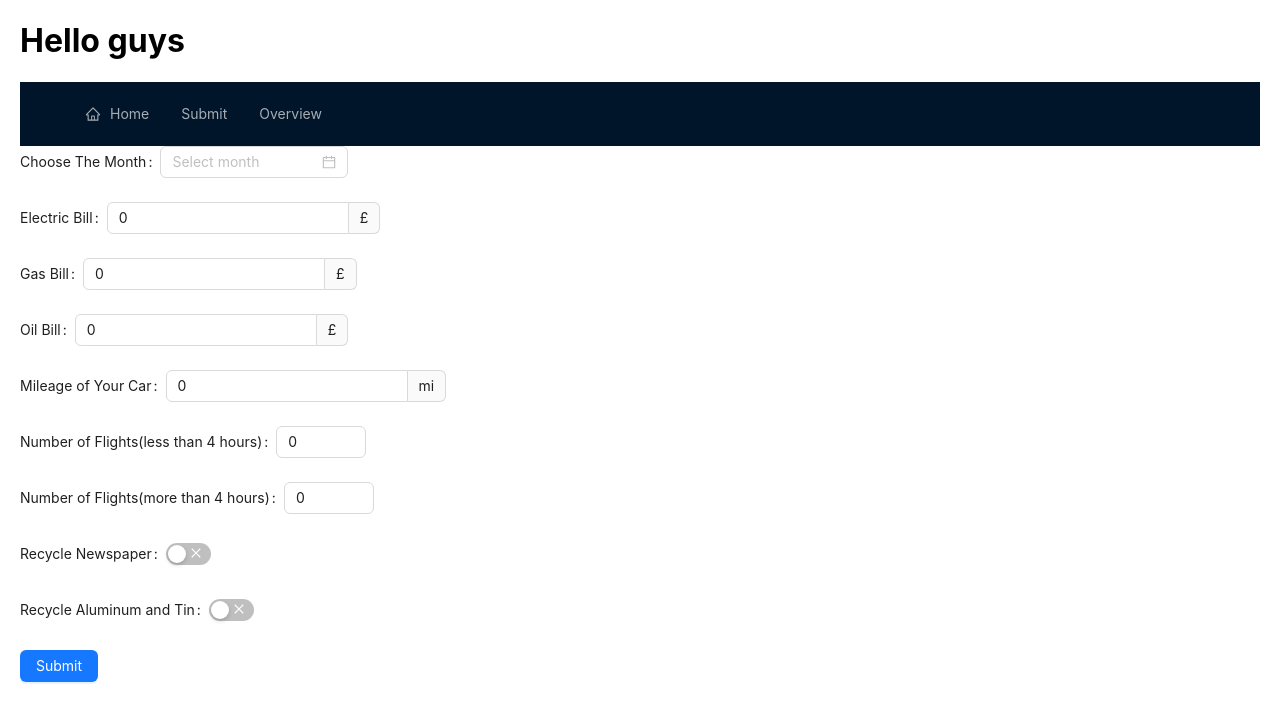
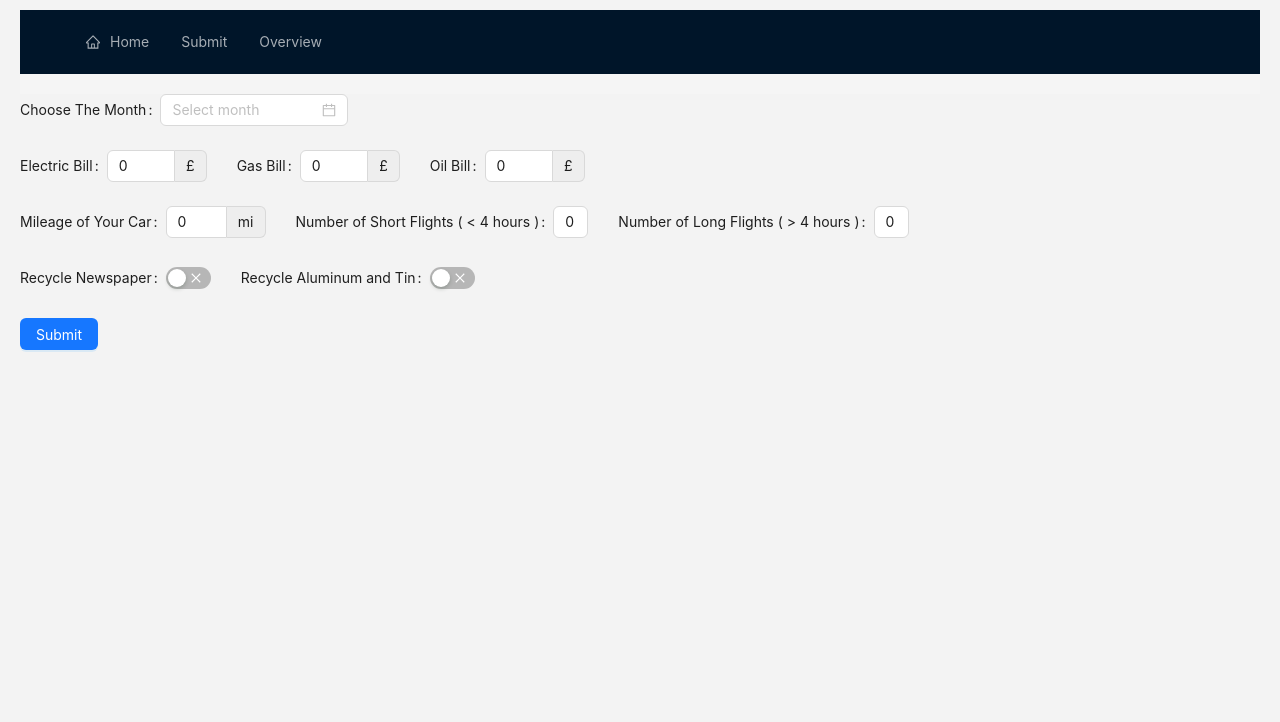
Before and after one commit to RekaKovacs93/CO2-Calculator, a React (Create React App) app in the folder client/: page / in a window 1280 px wide. Shown: the top 722 px of the page. Built offline with nearby package versions, Linux system fonts and the light colour scheme.

Commit message:
flexbox form

```diff
--- a/client/src/App.css
+++ b/client/src/App.css
@@ -8,5 +8,21 @@
   text-align: center;
 } */
 body{
-  margin: 10px 20px
+  margin: 10px 20px;
+  background-color: rgb(243, 243, 243);
 }
+header{
+  margin-bottom: 20px
+}
+.input{
+  width: 100px;
+}
+.inputsmall{
+  width: 35px;
+}
+.formflex{
+  display: flex;
+}
+.switch, .input, .inputsmall{
+  margin-right: 30px;
+}
--- a/client/src/components/MetersForm.js
+++ b/client/src/components/MetersForm.js
@@ -74,32 +74,38 @@ const MetersForm = ({addTrackingData}) => {
                 <Form.Item name = "monthsSubmition" label = "Choose The Month">
                     <DatePicker picker="month"/>
                 </Form.Item>
+                <div className="formflex">
                 <Form.Item label="Electric Bill" name = "electricBill" >
-                    <InputNumber  value = {submitedData.electricBill} addonAfter = "£" min={0} />
+                    <InputNumber className = "input" value = {submitedData.electricBill} addonAfter = "£" min={0} />
                 </Form.Item>
                 <Form.Item label="Gas Bill" name="gasBill"  >
-                    <InputNumber value = {submitedData.gasBill} addonAfter = "£" min={0} />
+                    <InputNumber className = "input" value = {submitedData.gasBill} addonAfter = "£" min={0} />
                 </Form.Item>
                 <Form.Item label="Oil Bill" name="oilBill"  >
-                    <InputNumber value = {submitedData.oilBill} addonAfter = "£" min={0} />
+                    <InputNumber className = "input" value = {submitedData.oilBill} addonAfter = "£" min={0} />
                 </Form.Item>
+                </div>
+                <div className="formflex">
                 <Form.Item label="Mileage of Your Car" name="carMileage" >
-                    <InputNumber value = {submitedData.carMileage} addonAfter = "mi" min={0} />
+                    <InputNumber className = "input" value = {submitedData.carMileage} addonAfter = "mi" min={0} />
                 </Form.Item>
-                <Form.Item label="Number of Flights(less than 4 hours)"  name="flightUnder"   >
-                    <InputNumber value = {submitedData.flightUnder} min={0}  />
+                <Form.Item label="Number of Short Flights ( < 4 hours )"  name="flightUnder"   >
+                    <InputNumber className = "inputsmall" value = {submitedData.flightUnder} min={0}  />
                 </Form.Item>
-                <Form.Item label="Number of Flights(more than 4 hours)"  name="flightOver" >
-                    <InputNumber value = {submitedData.flightOver} min={0} />
+                <Form.Item label="Number of Long Flights ( > 4 hours )"  name="flightOver" >
+                    <InputNumber className = "inputsmall" value = {submitedData.flightOver} min={0} />
                 </Form.Item>
+                </div>
+                <div className="formflex">
                 <Form.Item label="Recycle Newspaper" valuePropName="checked" name="recyclePaper"  >
-                    <Switch   value = {submitedData.recyclePaper} checked = {submitedData.recyclePaper} checkedChildren={<CheckOutlined/>} unCheckedChildren={<CloseOutlined />}  defaultChecked = {submitedData.recyclePaper}/>
+                    <Switch className="switch" value = {submitedData.recyclePaper} checked = {submitedData.recyclePaper} checkedChildren={<CheckOutlined/>} unCheckedChildren={<CloseOutlined />}  defaultChecked = {submitedData.recyclePaper}/>
                 </Form.Item>
                 <Form.Item label="Recycle Aluminum and Tin" valuePropName="checked"  name="recycleAluminium"  >
-                    <Switch   value = "recycleAluminium" checked = {submitedData.recycleAluminium} checkedChildren={<CheckOutlined/>}  unCheckedChildren={<CloseOutlined />}/>
+                    <Switch className="switch" value = "recycleAluminium" checked = {submitedData.recycleAluminium} checkedChildren={<CheckOutlined/>}  unCheckedChildren={<CloseOutlined />}/>
                 </Form.Item>
+                </div>
                 <Form.Item>
-                    <Button  type = 'primary' htmlType="submit">Submit</Button>
+                    <Button className = "button" type = 'primary' htmlType="submit">Submit</Button>
                 </Form.Item>
 
         </Form>
--- a/client/src/containers/container.js
+++ b/client/src/containers/container.js
@@ -27,7 +27,7 @@ function Container() {
 
   return (
     <>
-      <h1>Hello guys</h1>
+      {/* <h1>Hello guys</h1> */}
 
 
       <Navbar/>
```
